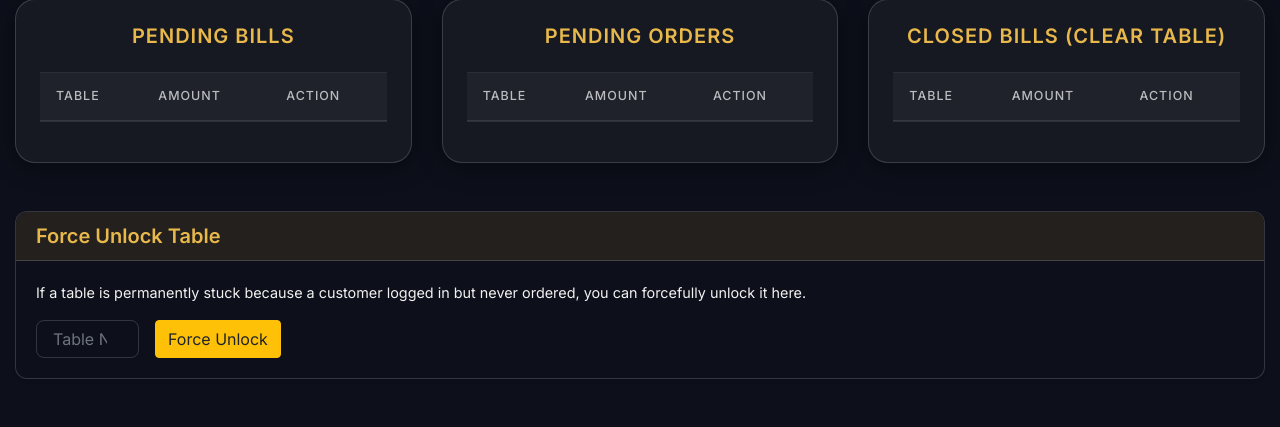
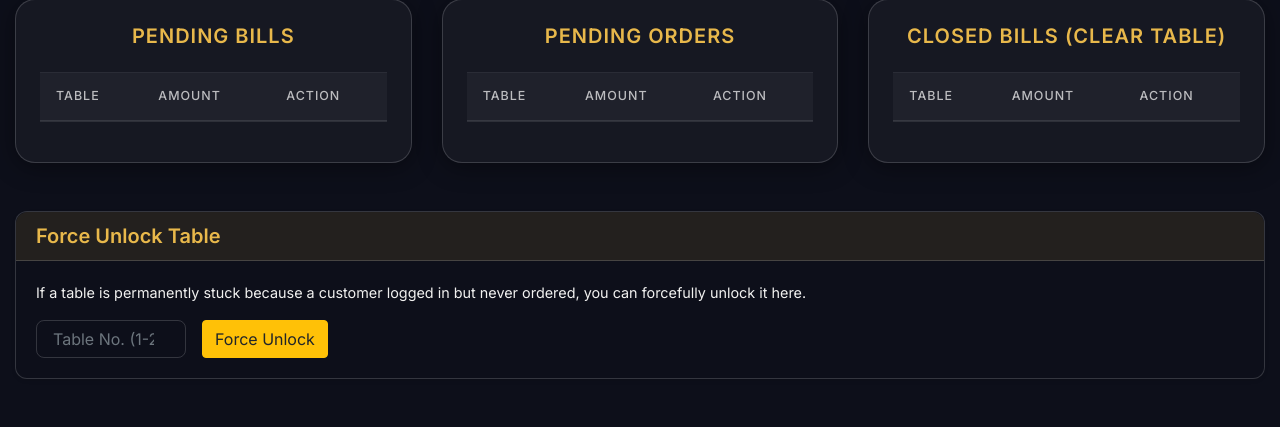
Before and after one commit to developerraj19-sudo/RestroCafe, a PHP site: page /admin/dashboard in a window 1280 px wide. Shown: the part 561-988 px from the top of the page. Run offline with PHP 8.4, Linux system fonts and the light colour scheme; the visitor is signed in with stand-in values (Sample User, id 1); data comes from the database, SQL or seed files in the repository; data that the repository does not hold is empty; some libraries are stand-ins or nearby versions.

Commit message:
Widen Force Unlock input to accommodate new placeholder text

```diff
--- a/app/Views/admin/dashboard.php
+++ b/app/Views/admin/dashboard.php
@@ -213,7 +213,7 @@
                 <div class="card-body">
                     <p class="text-light" style="font-size: 0.9rem;">If a table is permanently stuck because a customer logged in but never ordered, you can forcefully unlock it here.</p>
                     <form action="<?php echo BASE_URL; ?>/admin/forceUnlock" method="POST" class="form-inline">
-                        <input type="number" name="table_no" class="form-control mr-3" placeholder="Table No. (1-20)" min="1" max="20" required style="background-color: var(--bg-light); color: var(--text-light); border: 1px solid var(--glass-border);">
+                        <input type="number" name="table_no" class="form-control mr-3" placeholder="Table No. (1-20)" min="1" max="20" required style="width: 150px; background-color: var(--bg-light); color: var(--text-light); border: 1px solid var(--glass-border);">
                         <button type="submit" class="btn btn-warning" onclick="return confirm('Are you sure you want to force unlock this table? This will clear any active session on it.')">Force Unlock</button>
                     </form>
                 </div>
```
